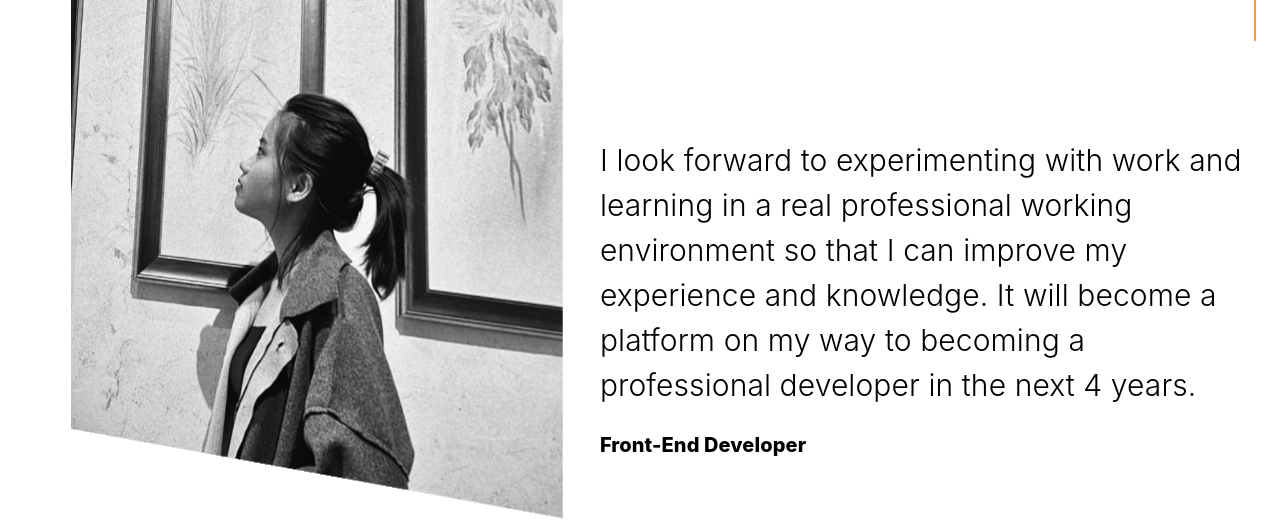
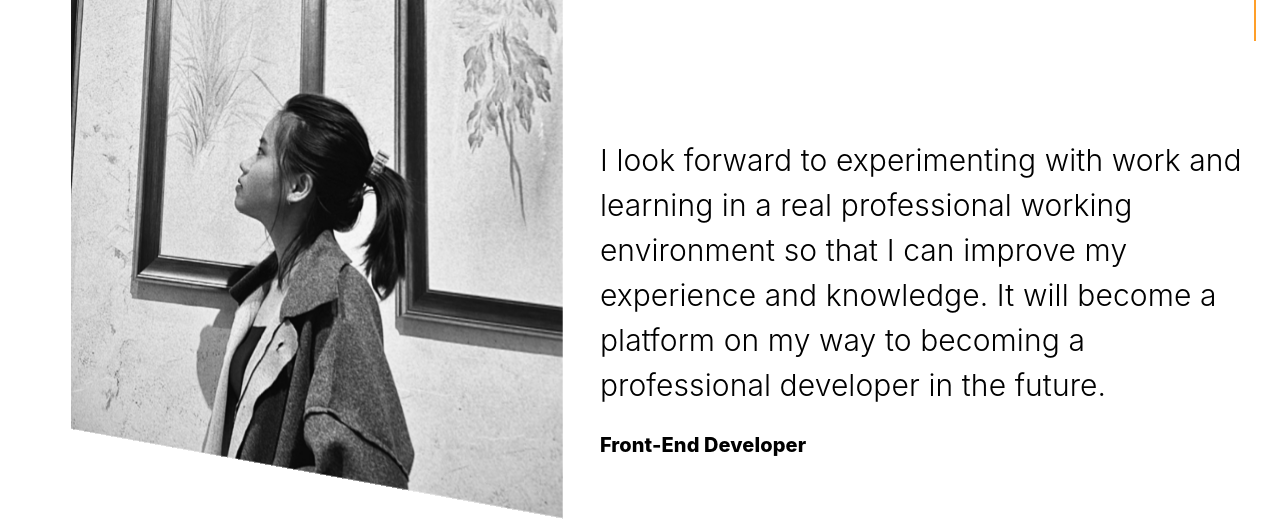
Before and after one commit to MaiThuy0810/Porfolio, a React (Create React App) app: page / in a window 1280 px wide. Shown: the part 1340-1861 px from the top of the page. Built offline with nearby package versions, Linux system fonts and the light colour scheme.

Commit message:
change text front end

```diff
--- a/src/pages/HomePage/Component/Front/frontend.jsx
+++ b/src/pages/HomePage/Component/Front/frontend.jsx
@@ -34,7 +34,7 @@ function FrontEnd({ aboutSection }) {
               I look forward to experimenting with work and learning in a real
               professional working environment so that I can improve my
               experience and knowledge. It will become a platform on my way to
-              becoming a professional developer in the next 4 years.
+              becoming a professional developer in the future.
               <span>front-end developer</span>
             </AboutDes>
           </WrapTextAbout>
```
